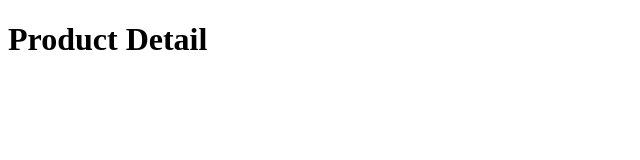
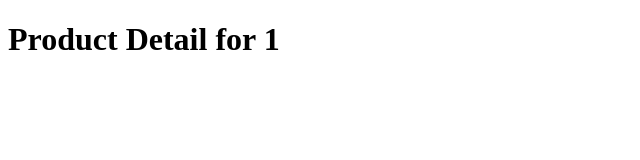
Before and after one commit to krystoliz/learn-next-js, a Next.js app in the folder learn-next/: page /products/1 in a window 1280 px wide. Shown: the top 160 px of the page, without its empty margins (0-640 px from the left). Built offline with nearby package versions, Linux system fonts and the light colour scheme.

Commit message:
feat: nested dynamic routing

```diff
--- a/learn-next/src/app/products/[productId]/page.tsx
+++ b/learn-next/src/app/products/[productId]/page.tsx
@@ -6,5 +6,5 @@
 
     // eslint-disable-next-line @typescript-eslint/no-unused-vars
     const productId = (await params).productId;
-    return <h1>Product Detail</h1>;
+    return <h1>Product Detail for {productId}</h1>;
 }
```
Also changed, not shown: learn-next/src/app/products/[productId]/reviews/[reviewId]/page.tsx (added, +9 -0 lines).
